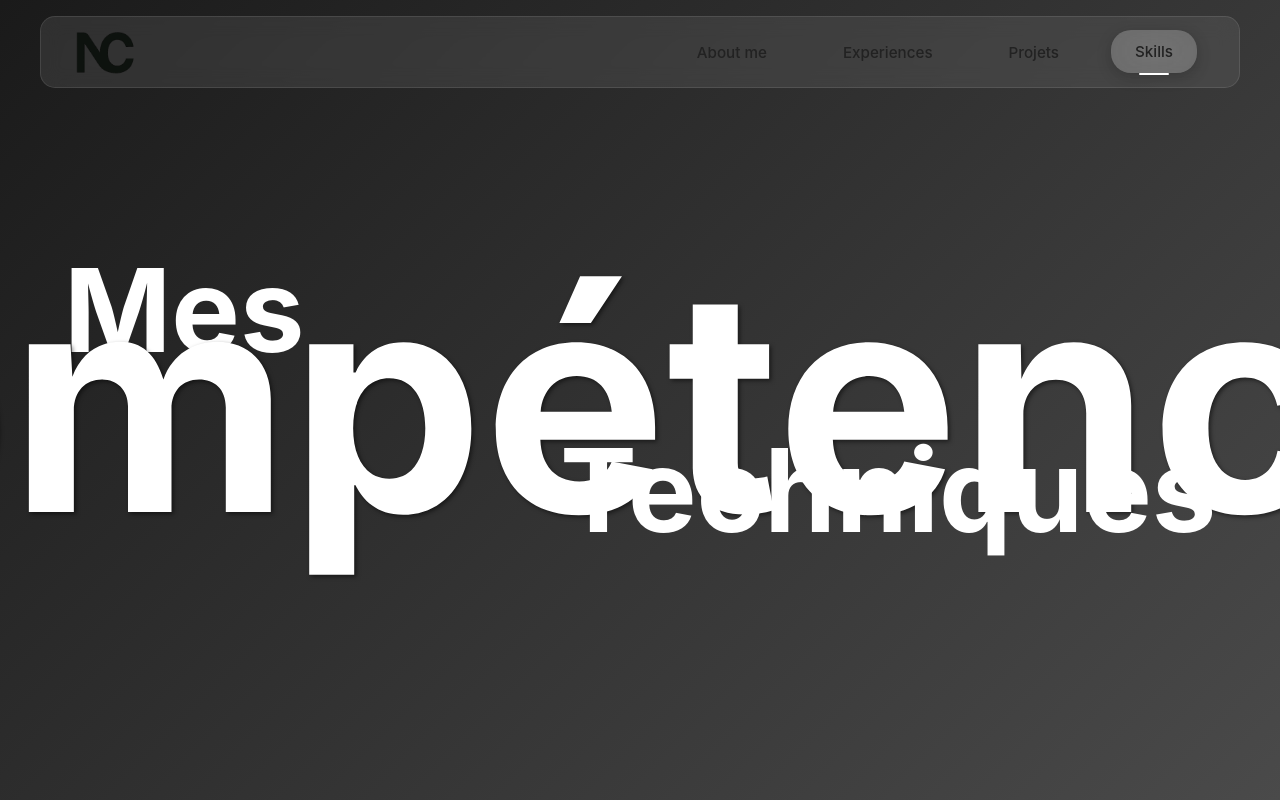
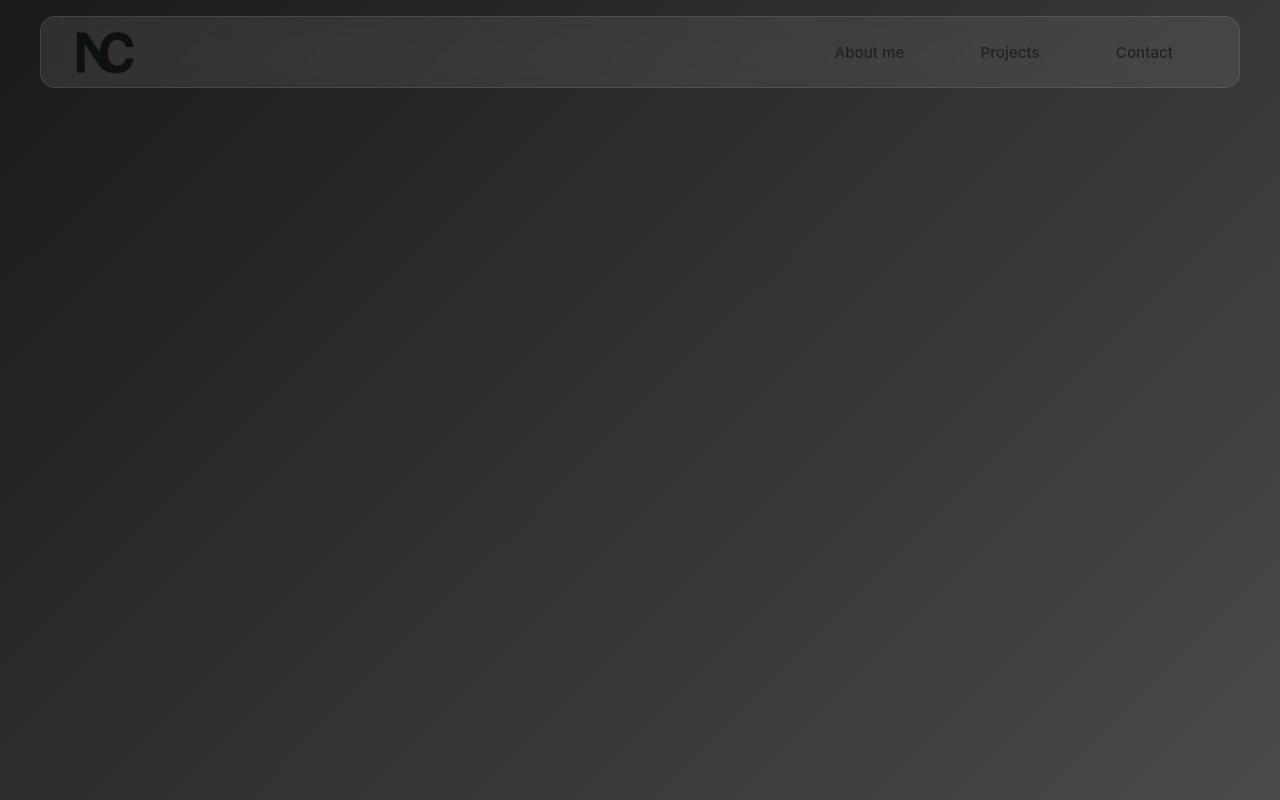
Before and after one commit to Nchappui/portfolio, a React (Create React App) app: page /skills in a window 1280 px wide. Built offline with nearby package versions, Linux system fonts and the light colour scheme.

Commit message:
Refactor navigation and routing: replace MyExperiences and Skills pages with Contact page; remove associated styles

```diff
--- a/src/App.js
+++ b/src/App.js
@@ -8,8 +8,7 @@ import "./App.css";
 import Navigation from "./components/Navigation";
 import AboutMe from "./pages/AboutMe";
 import MyProjects from "./pages/MyProjects";
-import MyExperiences from "./pages/MyExperiences";
-import Skills from "./pages/Skills";
+import Contact from "./pages/Contact";
 
 function AppContent() {
   const location = useLocation();
@@ -19,8 +18,6 @@ function AppContent() {
     const path = location.pathname;
     if (path === "/") return "about";
     else if (path === "/projects") return "projects";
-    else if (path === "/experiences") return "experiences";
-    else if (path === "/skills") return "skills";
   };
 
   return (
@@ -30,8 +27,7 @@ function AppContent() {
         <Routes>
           <Route path="/" element={<AboutMe />} />
           <Route path="/projects" element={<MyProjects />} />
-          <Route path="/experiences" element={<MyExperiences />} />
-          <Route path="/skills" element={<Skills />} />
+          <Route path="/contact" element={<Contact />} />
         </Routes>
       </main>
     </div>
--- a/src/components/Navigation.js
+++ b/src/components/Navigation.js
@@ -56,9 +56,8 @@ const Navigation = () => {
 
   const tabs = [
     { key: "about", label: "About me", path: "/", onClick: handleAboutClick },
-    { key: "experiences", label: "Experiences", path: "/experiences" },
-    { key: "projects", label: "Projets", path: "/projects" },
-    { key: "skills", label: "Skills", path: "/skills" },
+    { key: "projects", label: "Projects", path: "/projects" },
+    { key: "contact", label: "Contact", path: "/contact" },
   ];
 
   return (
--- a/src/pages/Contact.js
+++ b/src/pages/Contact.js
@@ -0,0 +1,9 @@
+import React from 'react'
+
+const Contact = () => {
+  return (
+    <div>Contact</div>
+  )
+}
+
+export default Contact
--- a/src/pages/MyExperience.css
+++ /dev/null
@@ -1,29 +0,0 @@
-.experiences-container {
-  padding: 120px 2rem 4rem; /* Augmenté le padding-top pour la navigation fixe */
-  min-height: 100vh;
-  background: linear-gradient(135deg, #1a1a1a, #4a4a4a);
-  /*
-  background: radial-gradient(
-      ellipse at 30% 40%,
-      rgba(255, 255, 255, 0.2) 0%,
-      transparent 70%
-    ),
-    radial-gradient(
-      ellipse at 70% 10%,
-      rgba(255, 255, 255, 0.2) 0%,
-      transparent 50%
-    ),
-    radial-gradient(
-      ellipse at 85% 90%,
-      rgba(100, 100, 100, 0.7) 0%,
-      transparent 60%
-    ),
-    radial-gradient(
-      ellipse at 5% 60%,
-      rgba(200, 200, 200, 0.4) 0%,
-      transparent 40%
-    ),
-    linear-gradient(135deg, #1a1a1a, #4a4a4a);
-    */
-  color: white;
-}
--- a/src/pages/MyExperiences.js
+++ /dev/null
@@ -1,17 +0,0 @@
-import "./MyExperience.css";
-export default function MyExperiences() {
-  return (
-    <section className="my-experiences">
-      <div className="experiences-container">
-        <div className="experiences-header">
-          <h1>Mes Expériences</h1>
-          <p>Découvrez mon parcours professionnel et mes réalisations</p>
-        </div>
-        <div className="experiences-content">
-          {/* Contenu des expériences à ajouter ici */}
-          <p>Contenu des expériences à venir...</p>
-        </div>
-      </div>
-    </section>
-  );
-}
--- a/src/pages/Skills.css
+++ /dev/null
@@ -1,78 +0,0 @@
-.skills-container {
-  min-height: 100vh;
-  padding-top: 120px; /* Ajouté padding-top pour la navigation fixe */
-  background: linear-gradient(135deg, #1a1a1a, #4a4a4a);
-  /*
-  background: radial-gradient(
-      ellipse at 30% 40%,
-      rgba(255, 255, 255, 0.2) 0%,
-      transparent 70%
-    ),
-    radial-gradient(
-      ellipse at 70% 10%,
-      rgba(255, 255, 255, 0.2) 0%,
-      transparent 50%
-    ),
-    radial-gradient(
-      ellipse at 85% 90%,
-      rgba(100, 100, 100, 0.7) 0%,
-      transparent 60%
-    ),
-    radial-gradient(
-      ellipse at 5% 60%,
-      rgba(200, 200, 200, 0.4) 0%,
-      transparent 40%
-    ),
-    linear-gradient(135deg, #1a1a1a, #4a4a4a);
-    */
-  position: relative;
-  overflow-x: hidden;
-  display: flex;
-  align-items: center;
-  justify-content: center;
-  padding: 2rem;
-}
-
-.skills-left {
-  position: absolute;
-  left: 5%;
-  top: 30%;
-  font-size: 6vw;
-  color: #ffffff;
-  font-weight: bold;
-  transition: transform 0.1s ease-out;
-  will-change: transform;
-}
-
-.skills-center {
-  font-size: 12vw;
-  color: #ffffff;
-  font-weight: 900;
-  text-align: center;
-  transition: transform 0.1s ease-out;
-  will-change: transform;
-  text-shadow: 2px 2px 4px rgba(0, 0, 0, 0.5);
-}
-
-.skills-right {
-  position: absolute;
-  right: 5%;
-  bottom: 30%;
-  font-size: 6vw;
-  color: #ffffff;
-  font-weight: bold;
-  transition: transform 0.1s ease-out;
-  will-change: transform;
-}
-
-/* Responsive design */
-@media (max-width: 768px) {
-  .skills-left,
-  .skills-right {
-    font-size: 8vw;
-  }
-
-  .skills-center {
-    font-size: 15vw;
-  }
-}
--- a/src/pages/Skills.js
+++ /dev/null
@@ -1,47 +0,0 @@
-import React, { useEffect, useState } from 'react';
-import './Skills.css';
-
-function Skills() {
-  const [scrollY, setScrollY] = useState(0);
-
-  useEffect(() => {
-    const handleScroll = () => {
-      setScrollY(window.scrollY);
-    };
-
-    window.addEventListener('scroll', handleScroll);
-    return () => window.removeEventListener('scroll', handleScroll);
-  }, []);
-
-  // Effet plus avancé avec différentes vitesses et directions
-  const leftElementTransform = `translateX(-${scrollY * 1}px)`;
-  const rightElementTransform = `translateX(${scrollY * 1.4}px)`;
-  const centerElementTransform = `translateY(-${scrollY * 1.1}px)`;
-
-  return (
-    <div className="skills-container">
-      <div
-        className="skills-left"
-        style={{ transform: leftElementTransform }}
-      >
-        <h2>Mes</h2>
-      </div>
-
-      <div
-        className="skills-center"
-        style={{ transform: centerElementTransform }}
-      >
-        <h1>Compétences</h1>
-      </div>
-
-      <div
-        className="skills-right"
-        style={{ transform: rightElementTransform }}
-      >
-        <h2>Techniques</h2>
-      </div>
-    </div>
-  );
-}
-
-export default Skills
```
